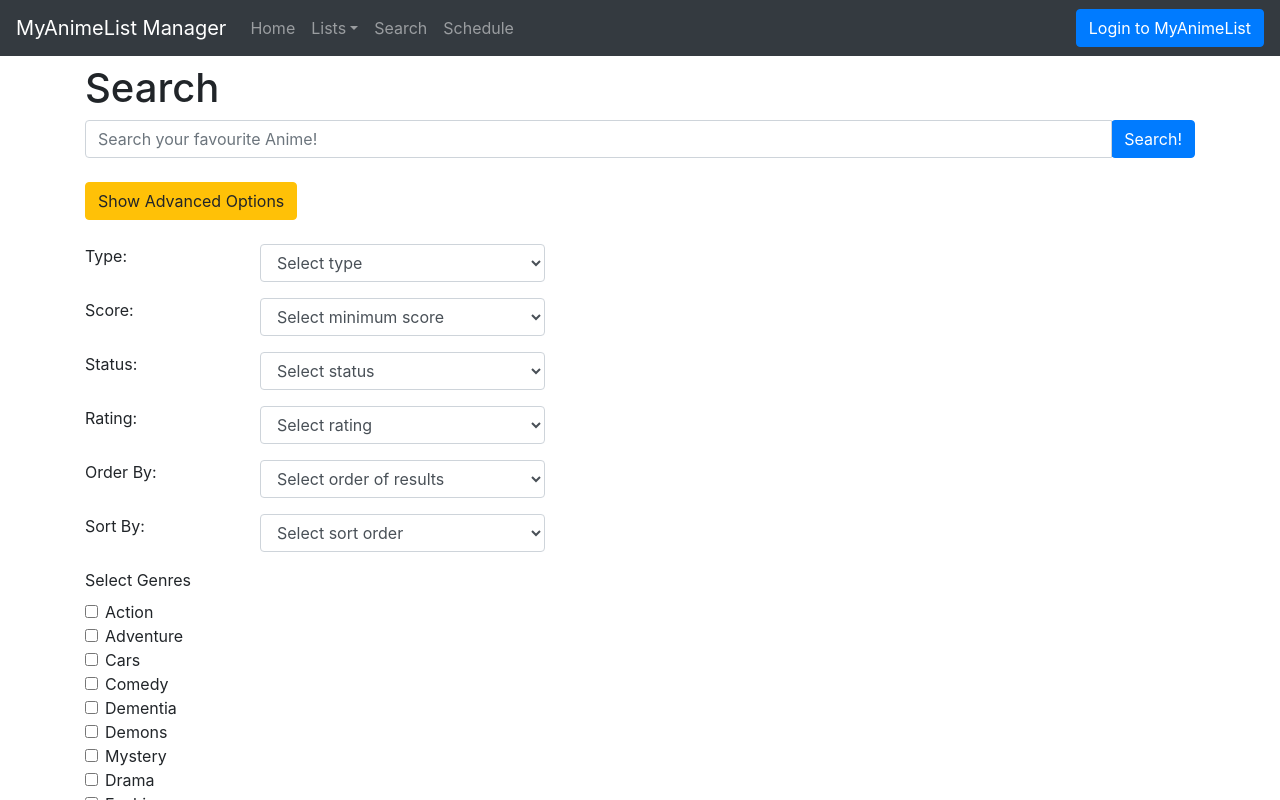
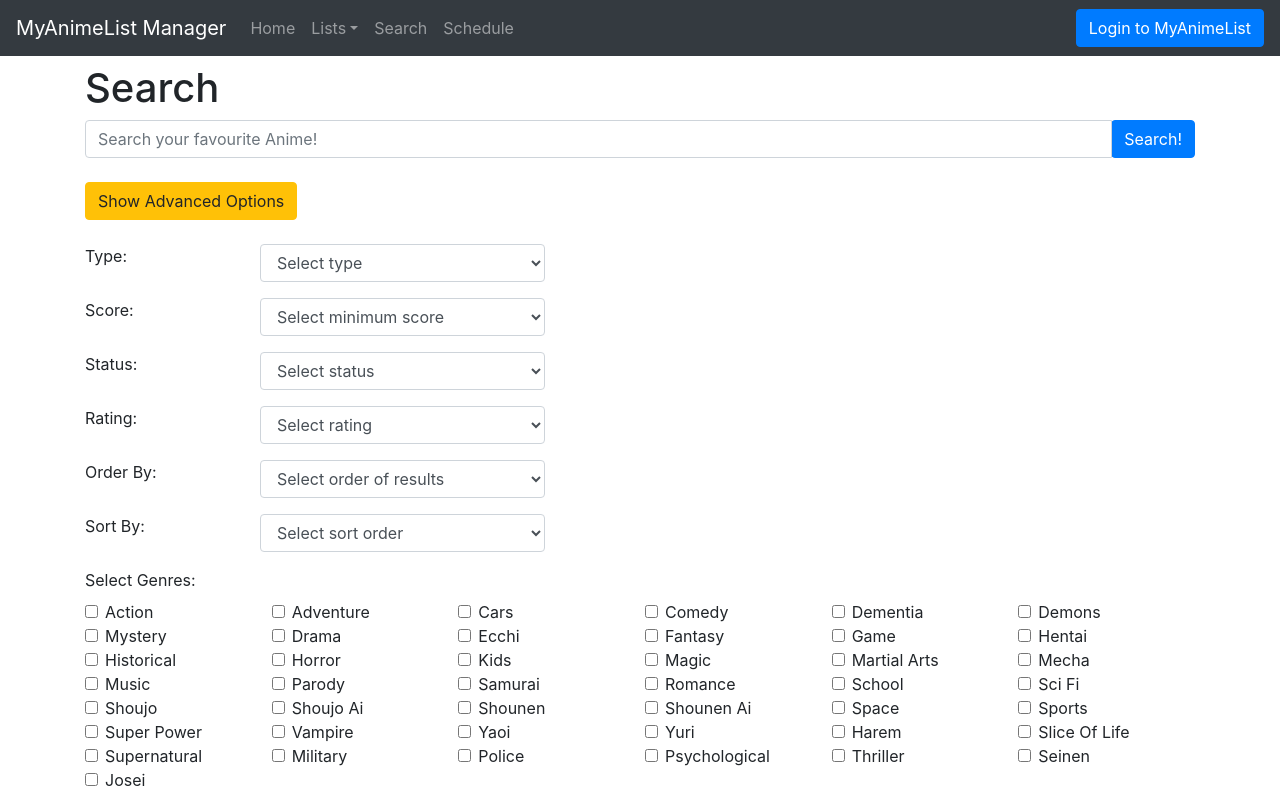
Before and after one commit to MarcusChok110/MAL-Manager-Client, a React (Create React App) app: page /search in a window 1280 px wide. Both pictures are taken after a click on the button "Show Advanced Options". Shown: the top 800 px of the page. Built offline with nearby package versions, Linux system fonts and the light colour scheme.

Commit message:
Make checkboxes align horizontally instead of vertically

```diff
--- a/src/components/Search.js
+++ b/src/components/Search.js
@@ -77,36 +77,51 @@
 
   const GenreSelect = () => {
     const genres = searchEnums.genre;
-    return (
-      <div className="form-group mt-3">
-        <div className="row">
-          <label className="col-sm-2" htmlFor={genres.name + '-input'}>
-            Select Genres
-          </label>
-        </div>
-        <div className="form-check row">
-          {Object.keys(genres.data).map((key, index) => {
-            return (
-              <div key={index - 1} className="col-sm-2">
+
+    const renderGenres = () => {
+      return Object.keys(genres.data)
+        .reduce((acc, val, index) => {
+          const numCols = 6;
+          const rowIndex = Math.floor(index / numCols);
+
+          if (!acc[rowIndex]) {
+            acc.push([]);
+          }
+
+          acc[rowIndex].push(
+            <div key={index - 1} className="col-6 col-sm-4 col-lg-2">
               <input
                 name={genres.name}
-                  value={genres.data[key]}
+                value={genres.data[val]}
                 className="form-check-input"
                 type="checkbox"
-                  id={genres.data[key]}
+                id={genres.data[val]}
                 key={index + 1}
               />
               <label
                 key={index}
                 className="form-check-label"
-                  htmlFor={genres.data[key]}
+                htmlFor={genres.data[val]}
               >
-                  {key}
+                {val}
               </label>
             </div>
           );
-          })}
+          return acc;
+        }, [])
+        .map((val) => {
+          return <div className="row">{val}</div>;
+        });
+    };
+
+    return (
+      <div className="form-group mt-3">
+        <div className="row">
+          <label className="col-sm-2" htmlFor={genres.name + '-input'}>
+            Select Genres:
+          </label>
         </div>
+        <div className="form-check">{renderGenres()}</div>
       </div>
     );
   };
```
Lines whose indentation alone changed are shown as unchanged.
